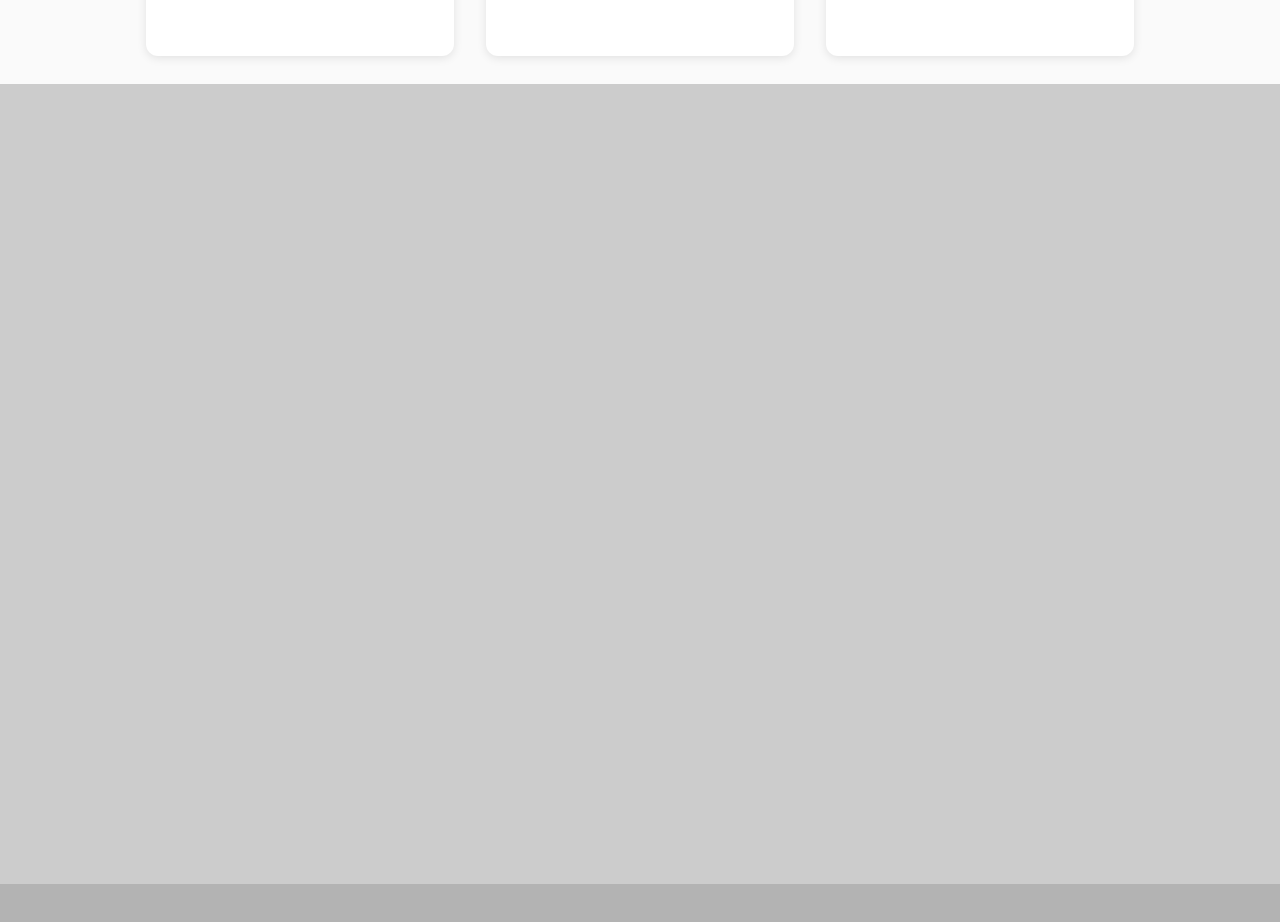
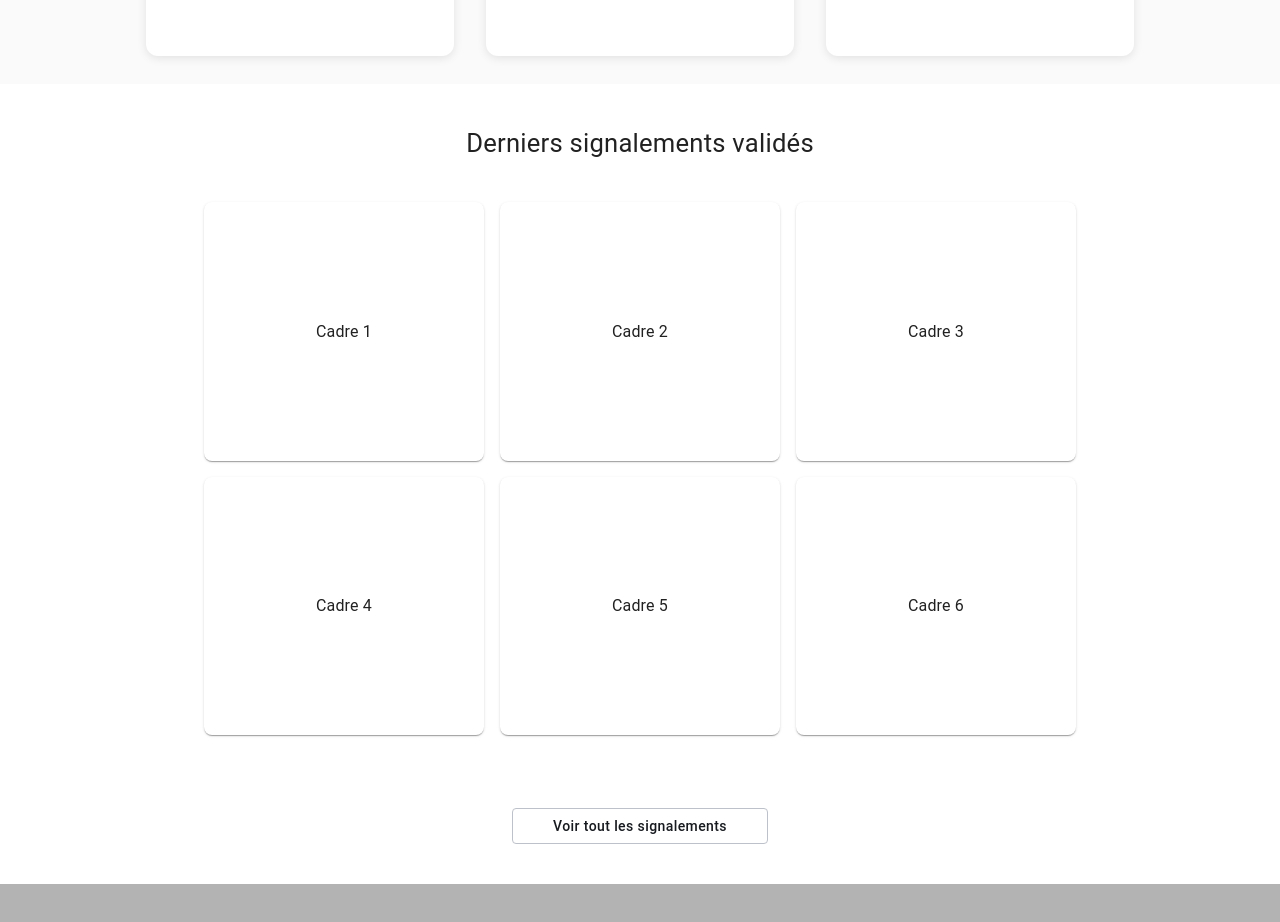
Before and after one commit to Sikina3/StopArnaque, a React app: page / in a window 1280 px wide. Shown: the part 1420-2342 px from the top of the page. Built offline with nearby package versions, Linux system fonts and the light colour scheme; the HTML template or start-up script is replaced by a standard one.

Commit message:
juste commit

```diff
--- a/src/views/App.jsx
+++ b/src/views/App.jsx
@@ -3,6 +3,7 @@ import TopNav from "../components/TopNav"
 import Welcom from "./Home/Welcom";
 import SearchSection from "./Home/SearchSection";
 import HowItWorks from "./Home/HowItWorks";
+import LastSignalement from "./Home/LastSignalement";
 
 function App(){
     return(
@@ -14,7 +15,7 @@ function App(){
                 <Welcom />
                 <SearchSection />
                 <HowItWorks />
-                <Box sx={{ height: "100vh", backgroundColor: "#cccccc", width: "100%" }}></Box>
+                <LastSignalement />
                 <Box sx={{ height: "100vh", backgroundColor: "#b3b3b3", width: "100%" }}></Box>
             </Box>
         </Box>
--- a/src/views/Home/LastSignalement.jsx
+++ b/src/views/Home/LastSignalement.jsx
@@ -1,9 +1,53 @@
-function LastSignalement(){
-    return (
-        <Box>
+import { Box, Button, Grid, Paper, Typography } from "@mui/material";
 
-        </Box>
-    )
+function LastSignalement() {
+  return (
+    <Box
+      sx={{
+        height: "100vh",
+        width: "100%",
+        display: "flex",
+        flexDirection: "column",
+        alignItems: "center",
+        p: 5,
+      }}
+    >
+      <Typography sx={{ fontSize: { md: "1.6rem" } }}>
+        Derniers signalements validés
+      </Typography>
+
+      <Grid container spacing={2} sx={{ width: "100%", height:"90%", p: 5, justifyContent: "center"}}>
+        {[...Array(6)].map((_, i) => (
+          <Grid item xs={12} sm={4} key={i} sx={{ height: "50%", width: "25%"}}>
+            <Paper
+              sx={{
+                height: "100%",
+                display: "flex",
+                alignItems: "center",
+                justifyContent: "center",
+                borderRadius: 2,
+              }}
+            >
+              <Typography>Cadre {i + 1}</Typography>
+            </Paper>
+          </Grid>
+        ))}
+      </Grid>
+
+      <Button
+            variant="outlined"
+            sx={{
+              color: "#171a1f",
+              textTransform: "none",
+              borderColor: "#bdc1ca",
+              paddingX: 5,
+              marginTop: 6
+            }}
+          >
+            Voir tout les signalements
+          </Button>
+    </Box>
+  );
 }
 
 export default LastSignalement;
```
